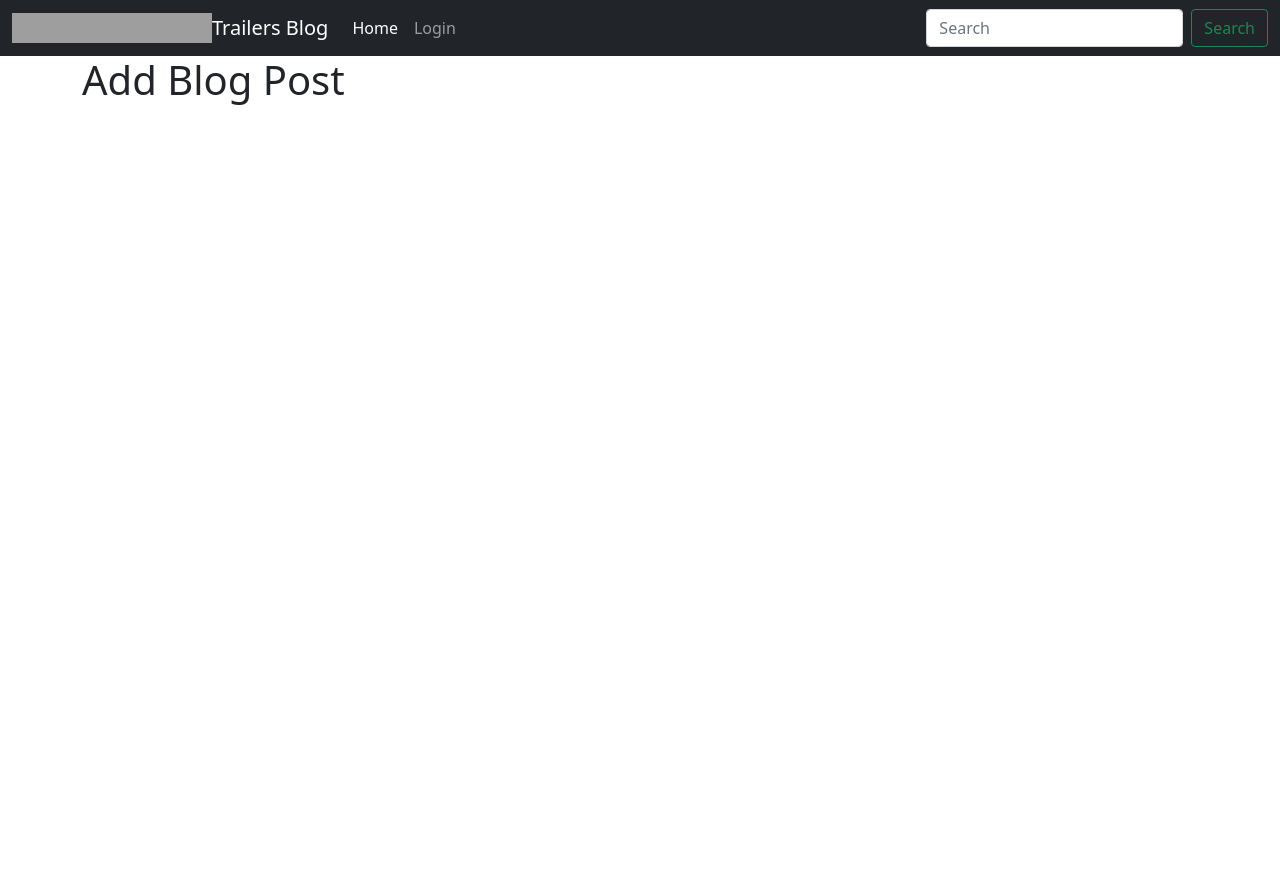
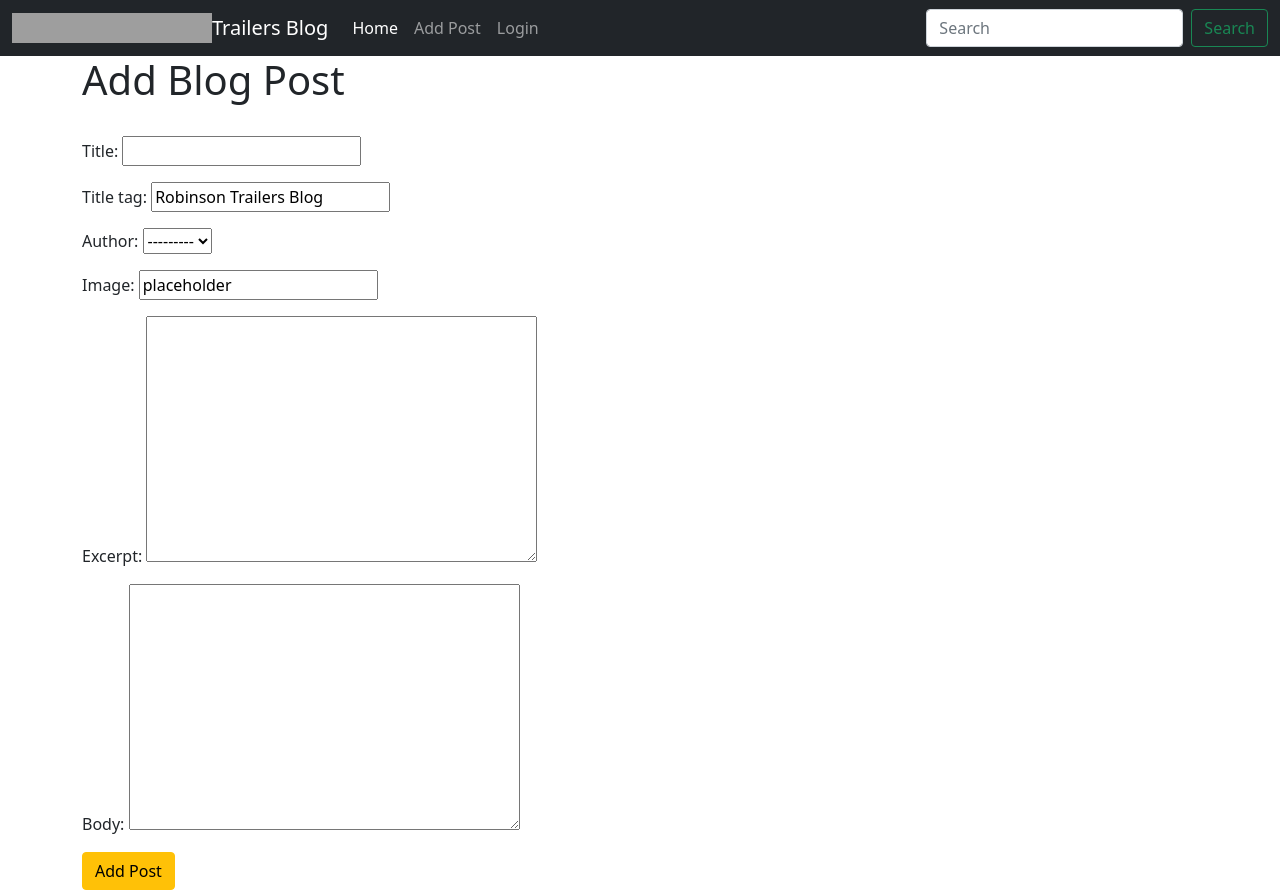
Before and after one commit to FabrizioAdi/Robinson-Trailers-Blog-M4, a Django app: page /add_post/ in a window 1280 px wide. Before the commit the page ends 105 px from the top, so only its background shows below. Run offline with Django 3.2, Linux system fonts and the light colour scheme; grey boxes are pictures that could not be loaded.

Commit message:
Add simple form template to add post page

```diff
--- a/templates/add_post.html
+++ b/templates/add_post.html
@@ -5,5 +5,11 @@
 
 
 <h1>Add Blog Post</h1>
+<br/>
+<form method="Post">
+    {% csrf_token %}
+    {{ form.as_p }}
+    <button class="btn btn-warning">Add Post</button>
+</form>
 
 {% endblock %}
--- a/templates/base.html
+++ b/templates/base.html
@@ -25,6 +25,9 @@
           <ul class="navbar-nav me-auto mb-2 mb-lg-0">
             <li class="nav-item">
               <a class="nav-link active" aria-current="page" href="#">Home</a>
+            </li>
+            <li class="nav-item">
+              <a class="nav-link" href="{% url 'add-post' %}">Add Post</a>
             </li>
             <li class="nav-item">
               <a class="nav-link" href="#">Login</a>
```
